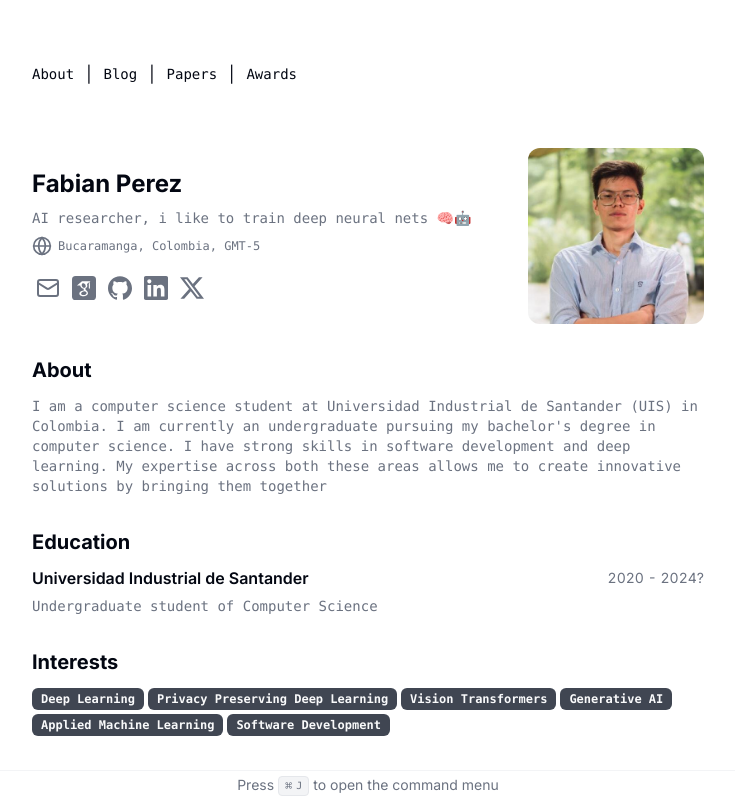
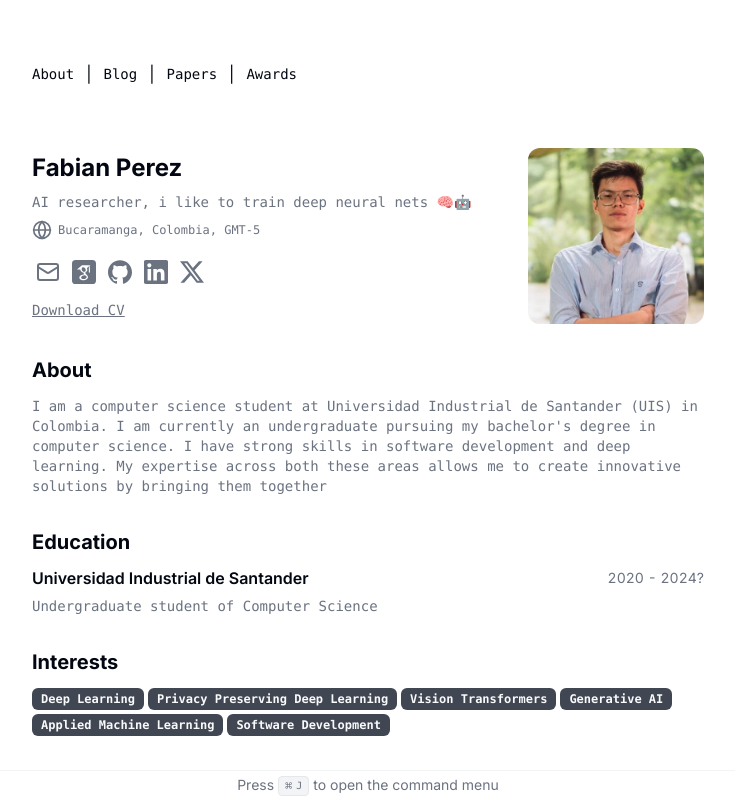
Before and after one commit to Factral/factral.github.io, a Next.js app: page / in a window 1280 px wide. Shown: the top 800 px of the page, without its empty margins (272-1007 px from the left). Built offline with nearby package versions, Linux system fonts and the light colour scheme.

Commit message:
added CV

```diff
--- a/src/app/page.tsx
+++ b/src/app/page.tsx
@@ -86,6 +86,17 @@ export default function Page() {
               ) : null}
 
             </div>
+
+
+
+
+            <div className="flex pt-1 font-mono text-sm text-muted-foreground print:hidden">
+              <a href='cv.pdf' target="_blank" className="underline">
+                Download CV
+              </a>
+            </div>
+
+
           </div>
 
           <Avatar className="size-44">
```
Also changed, not shown: 1 other file (tests, documents, lock files or other folders).
